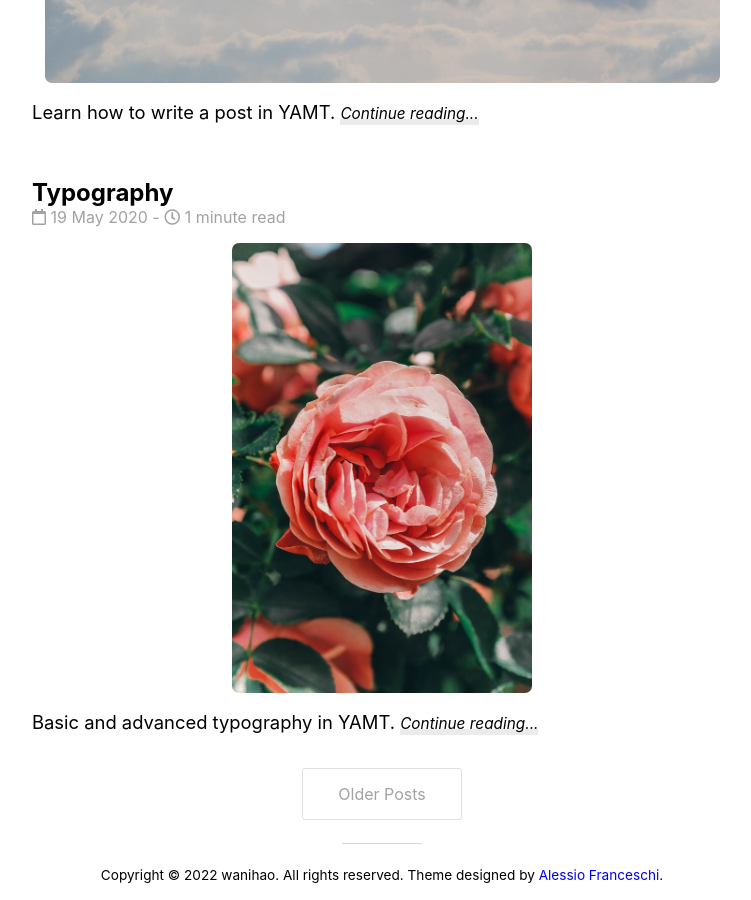
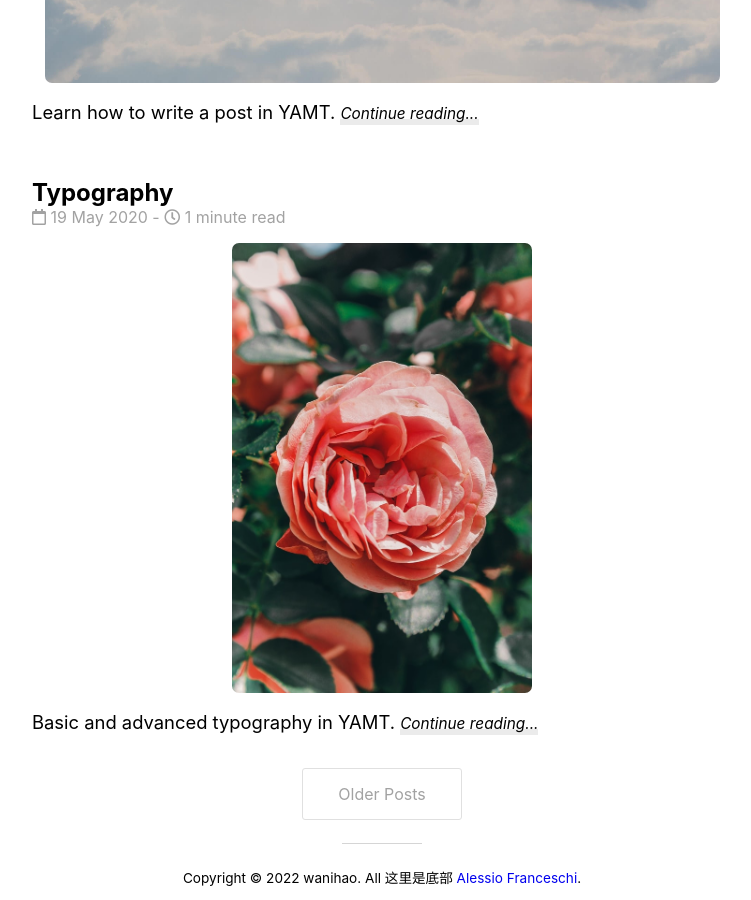
Before and after one commit to wanihao/hh, a Jekyll site: the page built from index.html, in a window 1280 px wide and 900 px high, scrolled down 1084 px. Shown: the whole window, without its empty margins (258-1009 px from the left). Built offline with Jekyll 4.4.1, drawn with Linux system fonts in a browser that asks for light colours; nearby versions of some CDN libraries; the list of posts is cut into pages by our own code.

Commit message:
Update footer.html

```diff
--- a/_includes/footer.html
+++ b/_includes/footer.html
@@ -1,3 +1,3 @@
 <footer class= "footer">
-    <p>Copyright © {{ 'now' | date: "%Y" }} {{site.author.name}}. All rights reserved. Theme designed by <a href="https://alessiofranceschi.me/">Alessio Franceschi</a>.</p>
+    <p>Copyright © {{ 'now' | date: "%Y" }} {{site.author.name}}. All 这里是底部 <a href="https://ale/">Alessio Franceschi</a>.</p>
 </footer>
```
